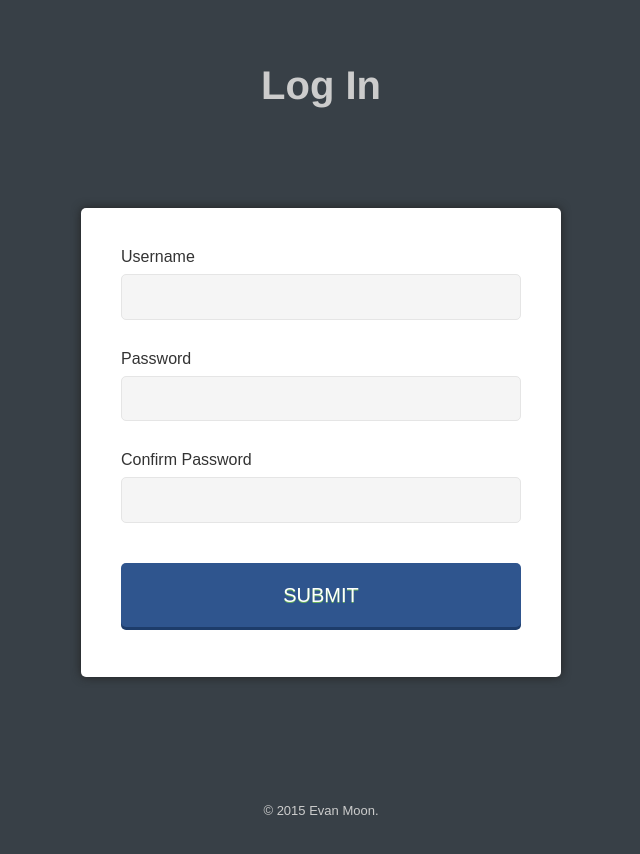
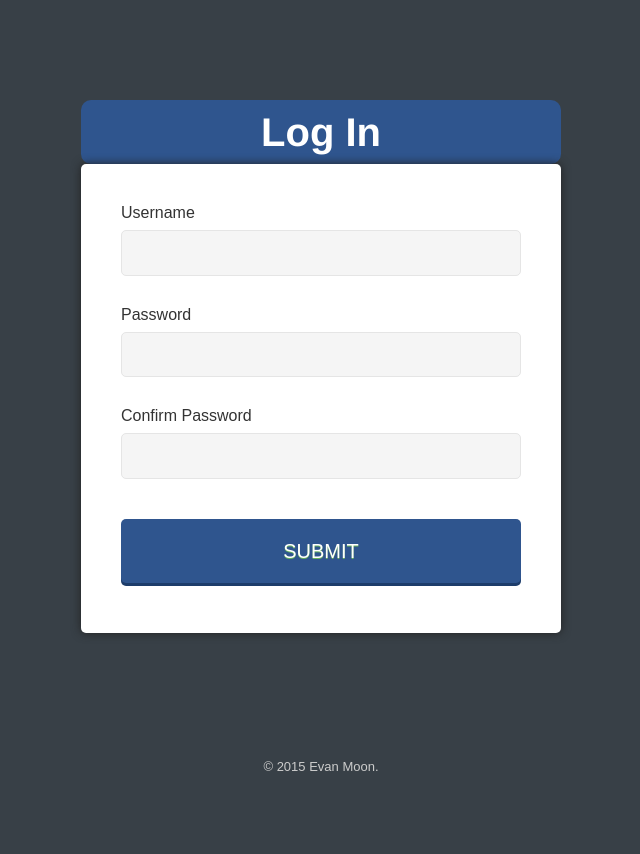
Before and after one commit to emoon002/login, a plain HTML site: page index.html in a window 1280 px wide. Shown: the whole page, without its empty margins (319-959 px from the left). After the commit the page ends 813 px from the top, so only its background shows below. Drawn offline with nearby package versions, Linux system fonts and the light colour scheme.

Commit message:
Modified CSS

```diff
--- a/css/main.css
+++ b/css/main.css
@@ -6,14 +6,6 @@ body {
   background: #384047;
   font-family: sans-serif;
   font-size: 10px
-}
-
-h1 {
-  font-size: 4em;
-  font-family: Helvetica, arial, serif;
-  text-align: center;
-  margin-top: 5%;
-  color: #ccc;
 }
 
 form {
@@ -49,6 +41,26 @@ input {
   text-align: center;
   color: #ccc;
   margin-top: 10%;
+}
+
+/**************
+HEADER
+***************/
+
+h1 {
+  font-size: 4em;
+  font-family: Helvetica, arial, serif;
+  text-align: center;
+  margin-top: 5%;
+  color: #FFF;
+  padding: 2% 0;
+}
+
+#head {
+  max-width: 480px;
+  margin: 100px auto -100px;
+  border-radius: 10px;
+  background: #2F558E;
 }
 
 /**************
--- a/index.html
+++ b/index.html
@@ -5,7 +5,9 @@
 	<link rel="stylesheet" href="css/main.css" type="text/css" media="screen" title="no title" charset="utf-8">
 </head>
 <body>
-	<h1>Log In</h1>
+	<div id="head">
+		<h1>Log In</h1>
+	</div>
 	<form action="#" method="post">
 		<p>
 			<label for="username">Username</label>
```
